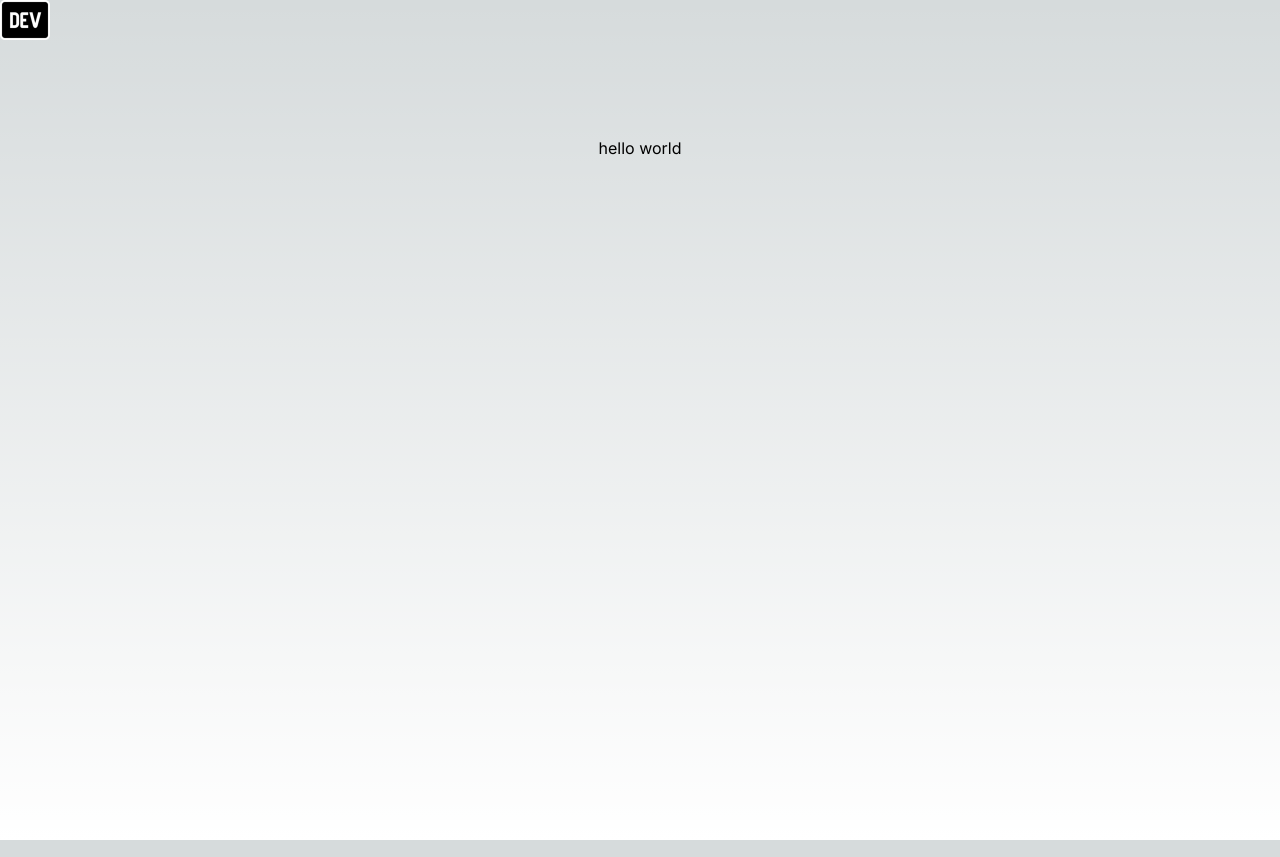
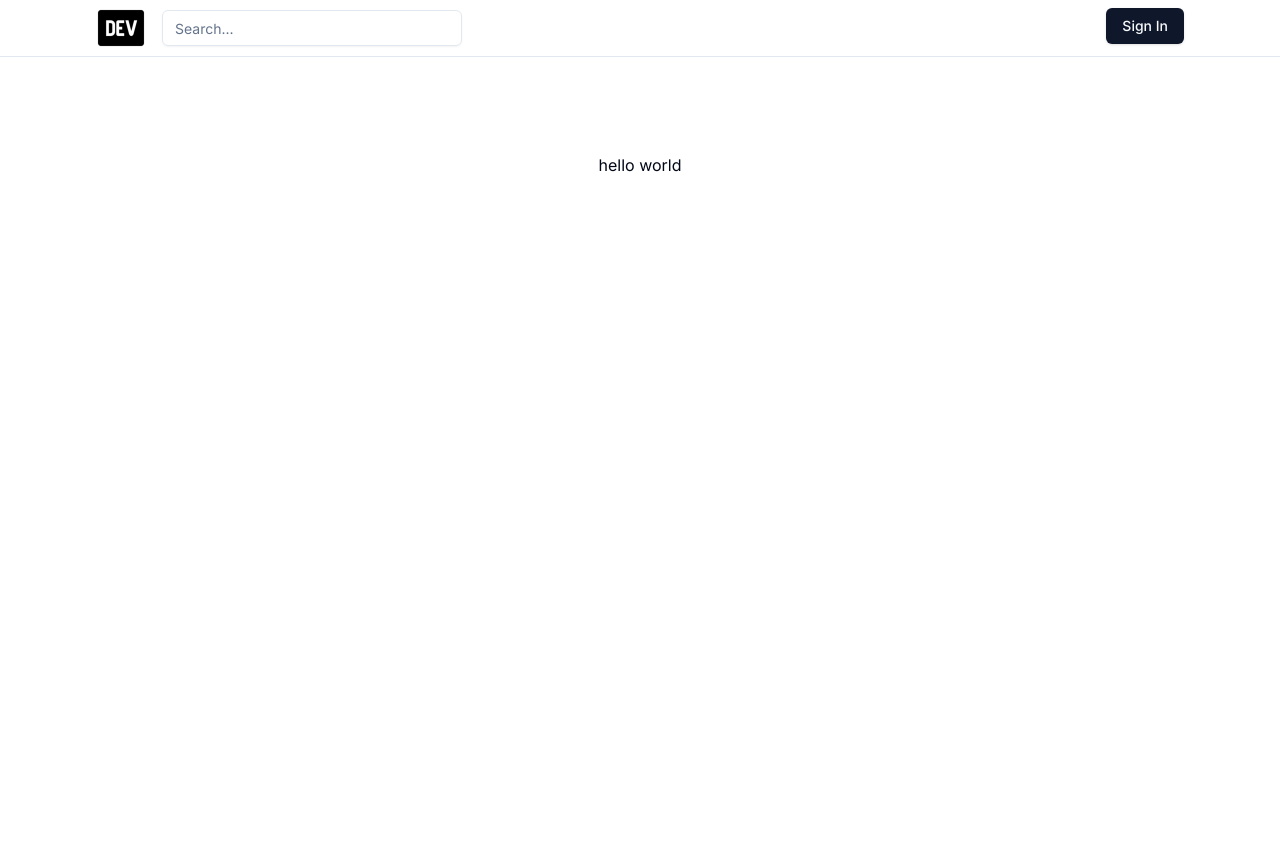
Before and after one commit to OU-ZAA/sunflower-blog-app, a Next.js app: page / in a window 1280 px wide. Built offline with nearby package versions, Linux system fonts and the light colour scheme.

Commit message:
Add header

```diff
--- a/app/globals.css
+++ /dev/null
@@ -1,76 +0,0 @@
-@tailwind base;
-@tailwind components;
-@tailwind utilities;
-
-@layer base {
-  :root {
-    --background: 0 0% 100%;
-    --foreground: 222.2 84% 4.9%;
-
-    --card: 0 0% 100%;
-    --card-foreground: 222.2 84% 4.9%;
-
-    --popover: 0 0% 100%;
-    --popover-foreground: 222.2 84% 4.9%;
-
-    --primary: 222.2 47.4% 11.2%;
-    --primary-foreground: 210 40% 98%;
-
-    --secondary: 210 40% 96.1%;
-    --secondary-foreground: 222.2 47.4% 11.2%;
-
-    --muted: 210 40% 96.1%;
-    --muted-foreground: 215.4 16.3% 46.9%;
-
-    --accent: 210 40% 96.1%;
-    --accent-foreground: 222.2 47.4% 11.2%;
-
-    --destructive: 0 84.2% 60.2%;
-    --destructive-foreground: 210 40% 98%;
-
-    --border: 214.3 31.8% 91.4%;
-    --input: 214.3 31.8% 91.4%;
-    --ring: 222.2 84% 4.9%;
-
-    --radius: 0.5rem;
-  }
-
-  .dark {
-    --background: 222.2 84% 4.9%;
-    --foreground: 210 40% 98%;
-
-    --card: 222.2 84% 4.9%;
-    --card-foreground: 210 40% 98%;
-
-    --popover: 222.2 84% 4.9%;
-    --popover-foreground: 210 40% 98%;
-
-    --primary: 210 40% 98%;
-    --primary-foreground: 222.2 47.4% 11.2%;
-
-    --secondary: 217.2 32.6% 17.5%;
-    --secondary-foreground: 210 40% 98%;
-
-    --muted: 217.2 32.6% 17.5%;
-    --muted-foreground: 215 20.2% 65.1%;
-
-    --accent: 217.2 32.6% 17.5%;
-    --accent-foreground: 210 40% 98%;
-
-    --destructive: 0 62.8% 30.6%;
-    --destructive-foreground: 210 40% 98%;
-
-    --border: 217.2 32.6% 17.5%;
-    --input: 217.2 32.6% 17.5%;
-    --ring: 212.7 26.8% 83.9%;
-  }
-}
-
-@layer base {
-  * {
-    @apply border-border;
-  }
-  body {
-    @apply bg-background text-foreground;
-  }
-}
--- a/package.json
+++ b/package.json
@@ -10,6 +10,7 @@
   },
   "dependencies": {
     "@radix-ui/react-icons": "^1.3.0",
+    "@radix-ui/react-slot": "^1.0.2",
     "@types/node": "20.5.1",
     "@types/react": "18.2.20",
     "@types/react-dom": "18.2.7",
--- a/src/app/globals.css
+++ b/src/app/globals.css
@@ -2,26 +2,75 @@
 @tailwind components;
 @tailwind utilities;
 
-:root {
-  --foreground-rgb: 0, 0, 0;
-  --background-start-rgb: 214, 219, 220;
-  --background-end-rgb: 255, 255, 255;
-}
+@layer base {
+  :root {
+    --background: 0 0% 100%;
+    --foreground: 222.2 84% 4.9%;
 
-@media (prefers-color-scheme: dark) {
-  :root {
-    --foreground-rgb: 255, 255, 255;
-    --background-start-rgb: 0, 0, 0;
-    --background-end-rgb: 0, 0, 0;
+    --card: 0 0% 100%;
+    --card-foreground: 222.2 84% 4.9%;
+
+    --popover: 0 0% 100%;
+    --popover-foreground: 222.2 84% 4.9%;
+
+    --primary: 222.2 47.4% 11.2%;
+    --primary-foreground: 210 40% 98%;
+
+    --secondary: 210 40% 96.1%;
+    --secondary-foreground: 222.2 47.4% 11.2%;
+
+    --muted: 210 40% 96.1%;
+    --muted-foreground: 215.4 16.3% 46.9%;
+
+    --accent: 210 40% 96.1%;
+    --accent-foreground: 222.2 47.4% 11.2%;
+
+    --destructive: 0 84.2% 60.2%;
+    --destructive-foreground: 210 40% 98%;
+
+    --border: 214.3 31.8% 91.4%;
+    --input: 214.3 31.8% 91.4%;
+    --ring: 222.2 84% 4.9%;
+
+    --radius: 0.5rem;
+  }
+
+  .dark {
+    --background: 222.2 84% 4.9%;
+    --foreground: 210 40% 98%;
+
+    --card: 222.2 84% 4.9%;
+    --card-foreground: 210 40% 98%;
+
+    --popover: 222.2 84% 4.9%;
+    --popover-foreground: 210 40% 98%;
+
+    --primary: 210 40% 98%;
+    --primary-foreground: 222.2 47.4% 11.2%;
+
+    --secondary: 217.2 32.6% 17.5%;
+    --secondary-foreground: 210 40% 98%;
+
+    --muted: 217.2 32.6% 17.5%;
+    --muted-foreground: 215 20.2% 65.1%;
+
+    --accent: 217.2 32.6% 17.5%;
+    --accent-foreground: 210 40% 98%;
+
+    --destructive: 0 62.8% 30.6%;
+    --destructive-foreground: 210 40% 98%;
+
+    --border: 217.2 32.6% 17.5%;
+    --input: 217.2 32.6% 17.5%;
+    --ring: 212.7 26.8% 83.9%;
   }
 }
 
-body {
-  color: rgb(var(--foreground-rgb));
-  background: linear-gradient(
-      to bottom,
-      transparent,
-      rgb(var(--background-end-rgb))
-    )
-    rgb(var(--background-start-rgb));
+@layer base {
+  * {
+    @apply border-border;
+  }
+  body {
+    @apply bg-background text-foreground;
+  }
 }
--- a/src/app/page.tsx
+++ b/src/app/page.tsx
@@ -1,12 +1,25 @@
+import { Input } from "@/components/ui/input";
 import Logo from "../../public/logo.png";
 import Image from "next/image";
+import { Button } from "@/components/ui/button";
+import Link from "next/link";
 
 export default function Home() {
   return (
     <>
-      <header>
-        <div>
-          <Image src={Logo} alt="App's logo" width={50} />
+      <header className="border-b">
+        <div className="container max-w-6xl py-2 flex justify-between">
+          <div className="flex items-center gap-4">
+            <Image src={Logo} alt="App's logo" width={50} />
+            <Input
+              type="search"
+              placeholder="Search..."
+              className="md:w-[100px] lg:w-[300px]"
+            />
+          </div>
+          <Button>
+            <Link href="/api/auth/signin">Sign In</Link>
+          </Button>
         </div>
       </header>
       <main className="flex min-h-screen flex-col items-center justify-between p-24">
--- /dev/null
+++ b/src/components/ui/button.tsx
@@ -0,0 +1,57 @@
+import * as React from "react"
+import { Slot } from "@radix-ui/react-slot"
+import { cva, type VariantProps } from "class-variance-authority"
+
+import { cn } from "@/lib/utils"
+
+const buttonVariants = cva(
+  "inline-flex items-center justify-center rounded-md text-sm font-medium transition-colors focus-visible:outline-none focus-visible:ring-1 focus-visible:ring-ring disabled:pointer-events-none disabled:opacity-50",
+  {
+    variants: {
+      variant: {
+        default:
+          "bg-primary text-primary-foreground shadow hover:bg-primary/90",
+        destructive:
+          "bg-destructive text-destructive-foreground shadow-sm hover:bg-destructive/90",
+        outline:
+          "border border-input bg-transparent shadow-sm hover:bg-accent hover:text-accent-foreground",
+        secondary:
+          "bg-secondary text-secondary-foreground shadow-sm hover:bg-secondary/80",
+        ghost: "hover:bg-accent hover:text-accent-foreground",
+        link: "text-primary underline-offset-4 hover:underline",
+      },
+      size: {
+        default: "h-9 px-4 py-2",
+        sm: "h-8 rounded-md px-3 text-xs",
+        lg: "h-10 rounded-md px-8",
+        icon: "h-9 w-9",
+      },
+    },
+    defaultVariants: {
+      variant: "default",
+      size: "default",
+    },
+  }
+)
+
+export interface ButtonProps
+  extends React.ButtonHTMLAttributes<HTMLButtonElement>,
+    VariantProps<typeof buttonVariants> {
+  asChild?: boolean
+}
+
+const Button = React.forwardRef<HTMLButtonElement, ButtonProps>(
+  ({ className, variant, size, asChild = false, ...props }, ref) => {
+    const Comp = asChild ? Slot : "button"
+    return (
+      <Comp
+        className={cn(buttonVariants({ variant, size, className }))}
+        ref={ref}
+        {...props}
+      />
+    )
+  }
+)
+Button.displayName = "Button"
+
+export { Button, buttonVariants }
--- /dev/null
+++ b/src/components/ui/input.tsx
@@ -0,0 +1,25 @@
+import * as React from "react"
+
+import { cn } from "@/lib/utils"
+
+export interface InputProps
+  extends React.InputHTMLAttributes<HTMLInputElement> {}
+
+const Input = React.forwardRef<HTMLInputElement, InputProps>(
+  ({ className, type, ...props }, ref) => {
+    return (
+      <input
+        type={type}
+        className={cn(
+          "flex h-9 w-full rounded-md border border-input bg-transparent px-3 py-1 text-sm shadow-sm transition-colors file:border-0 file:bg-transparent file:text-sm file:font-medium placeholder:text-muted-foreground focus-visible:outline-none focus-visible:ring-1 focus-visible:ring-ring disabled:cursor-not-allowed disabled:opacity-50",
+          className
+        )}
+        ref={ref}
+        {...props}
+      />
+    )
+  }
+)
+Input.displayName = "Input"
+
+export { Input }
--- a/tailwind.config.js
+++ /dev/null
@@ -1,76 +0,0 @@
-/** @type {import('tailwindcss').Config} */
-module.exports = {
-  darkMode: ["class"],
-  content: [
-    './pages/**/*.{ts,tsx}',
-    './components/**/*.{ts,tsx}',
-    './app/**/*.{ts,tsx}',
-    './src/**/*.{ts,tsx}',
-	],
-  theme: {
-    container: {
-      center: true,
-      padding: "2rem",
-      screens: {
-        "2xl": "1400px",
-      },
-    },
-    extend: {
-      colors: {
-        border: "hsl(var(--border))",
-        input: "hsl(var(--input))",
-        ring: "hsl(var(--ring))",
-        background: "hsl(var(--background))",
-        foreground: "hsl(var(--foreground))",
-        primary: {
-          DEFAULT: "hsl(var(--primary))",
-          foreground: "hsl(var(--primary-foreground))",
-        },
-        secondary: {
-          DEFAULT: "hsl(var(--secondary))",
-          foreground: "hsl(var(--secondary-foreground))",
-        },
-        destructive: {
-          DEFAULT: "hsl(var(--destructive))",
-          foreground: "hsl(var(--destructive-foreground))",
-        },
-        muted: {
-          DEFAULT: "hsl(var(--muted))",
-          foreground: "hsl(var(--muted-foreground))",
-        },
-        accent: {
-          DEFAULT: "hsl(var(--accent))",
-          foreground: "hsl(var(--accent-foreground))",
-        },
-        popover: {
-          DEFAULT: "hsl(var(--popover))",
-          foreground: "hsl(var(--popover-foreground))",
-        },
-        card: {
-          DEFAULT: "hsl(var(--card))",
-          foreground: "hsl(var(--card-foreground))",
-        },
-      },
-      borderRadius: {
-        lg: "var(--radius)",
-        md: "calc(var(--radius) - 2px)",
-        sm: "calc(var(--radius) - 4px)",
-      },
-      keyframes: {
-        "accordion-down": {
-          from: { height: 0 },
-          to: { height: "var(--radix-accordion-content-height)" },
-        },
-        "accordion-up": {
-          from: { height: "var(--radix-accordion-content-height)" },
-          to: { height: 0 },
-        },
-      },
-      animation: {
-        "accordion-down": "accordion-down 0.2s ease-out",
-        "accordion-up": "accordion-up 0.2s ease-out",
-      },
-    },
-  },
-  plugins: [require("tailwindcss-animate")],
-}
--- a/tailwind.config.ts
+++ b/tailwind.config.ts
@@ -1,20 +1,76 @@
-import type { Config } from 'tailwindcss'
-
-const config: Config = {
+/** @type {import('tailwindcss').Config} */
+module.exports = {
+  darkMode: ["class"],
   content: [
-    './src/pages/**/*.{js,ts,jsx,tsx,mdx}',
-    './src/components/**/*.{js,ts,jsx,tsx,mdx}',
-    './src/app/**/*.{js,ts,jsx,tsx,mdx}',
+    "./pages/**/*.{ts,tsx}",
+    "./components/**/*.{ts,tsx}",
+    "./app/**/*.{ts,tsx}",
+    "./src/**/*.{ts,tsx}",
   ],
   theme: {
+    container: {
+      center: true,
+      padding: "2rem",
+      screens: {
+        "2xl": "1400px",
+      },
+    },
     extend: {
-      backgroundImage: {
-        'gradient-radial': 'radial-gradient(var(--tw-gradient-stops))',
-        'gradient-conic':
-          'conic-gradient(from 180deg at 50% 50%, var(--tw-gradient-stops))',
+      colors: {
+        border: "hsl(var(--border))",
+        input: "hsl(var(--input))",
+        ring: "hsl(var(--ring))",
+        background: "hsl(var(--background))",
+        foreground: "hsl(var(--foreground))",
+        primary: {
+          DEFAULT: "hsl(var(--primary))",
+          foreground: "hsl(var(--primary-foreground))",
+        },
+        secondary: {
+          DEFAULT: "hsl(var(--secondary))",
+          foreground: "hsl(var(--secondary-foreground))",
+        },
+        destructive: {
+          DEFAULT: "hsl(var(--destructive))",
+          foreground: "hsl(var(--destructive-foreground))",
+        },
+        muted: {
+          DEFAULT: "hsl(var(--muted))",
+          foreground: "hsl(var(--muted-foreground))",
+        },
+        accent: {
+          DEFAULT: "hsl(var(--accent))",
+          foreground: "hsl(var(--accent-foreground))",
+        },
+        popover: {
+          DEFAULT: "hsl(var(--popover))",
+          foreground: "hsl(var(--popover-foreground))",
+        },
+        card: {
+          DEFAULT: "hsl(var(--card))",
+          foreground: "hsl(var(--card-foreground))",
+        },
+      },
+      borderRadius: {
+        lg: "var(--radius)",
+        md: "calc(var(--radius) - 2px)",
+        sm: "calc(var(--radius) - 4px)",
+      },
+      keyframes: {
+        "accordion-down": {
+          from: { height: 0 },
+          to: { height: "var(--radix-accordion-content-height)" },
+        },
+        "accordion-up": {
+          from: { height: "var(--radix-accordion-content-height)" },
+          to: { height: 0 },
+        },
+      },
+      animation: {
+        "accordion-down": "accordion-down 0.2s ease-out",
+        "accordion-up": "accordion-up 0.2s ease-out",
       },
     },
   },
-  plugins: [],
-}
-export default config
+  plugins: [require("tailwindcss-animate")],
+};
```
Also changed, not shown: 1 other file (tests, documents, lock files or other folders).
